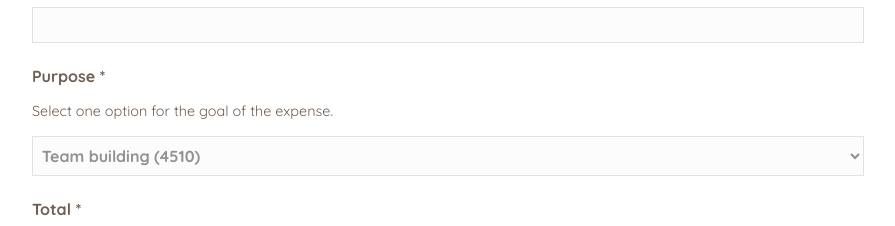
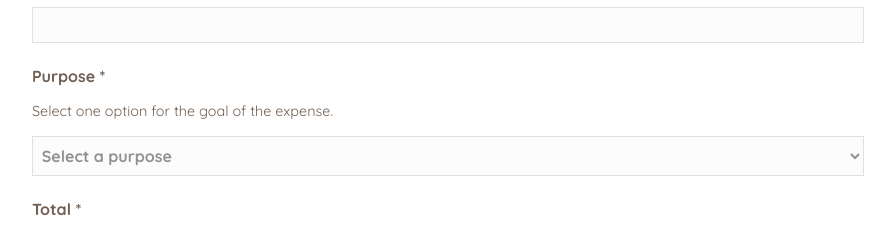
Before and after one commit to szilvia-csernus/expense-claim-app-frontend, a React (Vite) app: page / in a window 1280 px wide. Shown: the part 840-1066 px from the top of the page, without its empty margins (192-1087 px from the left). Built offline with nearby package versions, Linux system fonts and the light colour scheme.

Commit message:
update input fields

```diff
--- a/src/Components/CostForm.jsx
+++ b/src/Components/CostForm.jsx
@@ -316,6 +316,7 @@ const CostForm = () => {
 							onBlur={purposeBlurHandler}
 							value={purposeValue}
 						>
+							<option value="" disabled >Select a purpose</option>
 							<option value="Team building (4510)">Team building (4510)</option>
 							<option value="Team meals (4500)">Team meals (4500)</option>
 							<option value="Kids and Youth ministry (4460)">
@@ -396,6 +397,7 @@ const CostForm = () => {
 							id="receipts"
 							type="file"
 							accept="image/png, image/jpeg, image/jpg, application/pdf"
+							multiple
 							name="receipts"
 							className={receiptsClassNames}
 							onChange={receiptsChangeHandler}
--- a/src/index.css
+++ b/src/index.css
@@ -117,9 +117,7 @@ h2 {
     text-transform: uppercase;
     padding-bottom: .5rem;
     margin: 1rem 0 2rem;
-
     border-bottom: 1px solid var(--line-color);
-    /* text-align: left; */
 }
 
 fieldset {
```
